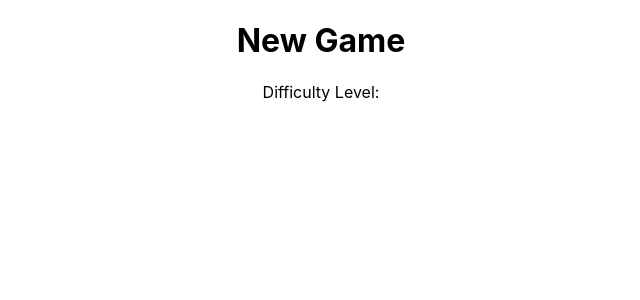
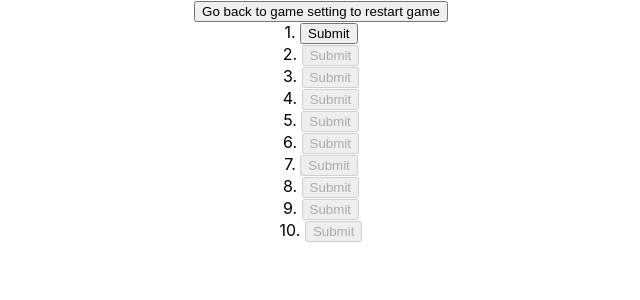
Before and after one commit to EmmaBin/mastermind_2.0, a React (Create React App) app in the folder mindgame-frontend/: page /game/1 in a window 1280 px wide. Shown: the top 300 px of the page, without its empty margins (319-959 px from the left). Built offline with nearby package versions, Linux system fonts and the light colour scheme.

Commit message:
created new component to hold a child component for user input

```diff
--- /dev/null
+++ b/mindgame-frontend/src/components/EachInput.jsx
@@ -0,0 +1,41 @@
+
+import * as React from 'react';
+import '../App.css';
+import Result from './Result'
+export default function EachInput({ index, difficulty, currentRound, handleSubmit }) {
+
+
+    const [correctNumber, setCorrectNumber] = React.useState(0);
+    const [correctLocation, setCorrectLocation] = React.useState(0);
+    //if current round is not equal to index, disable the input
+    const isDisabled = currentRound !== index;
+    const showResult = currentRound > index
+
+
+    function handleGuess(e) {
+        e.preventDefault();
+        console.log("here are inputs", e.target.value, typeof (e.target.value))
+        const result = handleSubmit(e);
+
+        if (result) {
+            setCorrectNumber(result.correctNumber);
+            setCorrectLocation(result.correctLocation);
+        }
+
+
+    }
+    return (
+        <div className='form'>
+            <form onSubmit={handleGuess}>
+                <label>{index + 1}. </label>
+                {Array.from({ length: difficulty }, (_, i) => <input key={i} type="number" className="inputField" min={0} max={9} name={i} required disabled={isDisabled} />)
+                }
+                <button type="submit" disabled={isDisabled} className='submit-btn'>Submit</button>
+                <div> {showResult ?
+                    <Result correctLocation={correctLocation} correctNumber={correctNumber} />
+                    : null}</div>
+
+            </form >
+        </div >
+    )
+}
--- a/mindgame-frontend/src/components/GameSetting.jsx
+++ b/mindgame-frontend/src/components/GameSetting.jsx
@@ -36,7 +36,7 @@ export default function GameSetting() {
                 localStorage.setItem("secret_code", data.secretCode);
                 localStorage.setItem('difficulty', difficulty);
                 console.log(data.gameId)
-                navigate(`/game/${data.gameId}`);
+                navigate(`/game/${data.gameId}`)
             } else {
                 alert(data.message)
             }
--- a/mindgame-frontend/src/components/NewGame.jsx
+++ b/mindgame-frontend/src/components/NewGame.jsx
@@ -1,20 +1,69 @@
 import * as React from 'react';
 import '../App.css';
+import { useNavigate } from 'react-router-dom';
+import checkAgainstCodes from '../utils/checkAgainstCodes';
+import EachInput from './EachInput';
+
 export default function NewGame() {
-
-    const [difficulty, setDifficulty] = React.useState(null);
+    const navigate = useNavigate();
+    const [currentRound, setCurrentRound] = React.useState(0)
+    const [difficulty, setDifficulty] = React.useState(null)
+    const [stillGoing, setStillGoing] = React.useState(true)
+    const [secretCode, setSecretCode] = React.useState("")
+    //check curr_round should <10
+    //after each guess:1. check against secret code: correct -> end game, redirect, delete storage, send date to backend
+    //                                               wrong   -> if still can going, feedback, if can't going, redirect, delete storage, send date to backend
 
     React.useEffect(() => {
         const storedDifficulty = localStorage.getItem('difficulty');
-        if (storedDifficulty) {
+        const storedSecretCode = localStorage.getItem("secret_code")
+        if (storedDifficulty && storedSecretCode) {
             setDifficulty(storedDifficulty);
+            setSecretCode(storedSecretCode);
         }
     }, []);
 
+    function handleSubmit(e) {
+        e.preventDefault()
+
+        const newForm = new FormData(e.target)
+        // using ... turn the iterators into arr
+        const currentGuess = [...newForm.values()]
+        if (currentGuess.length === difficulty) {
+
+            setCurrentRound((prev) => prev + 1)
+            const { correctNumber, correctLocation } = checkAgainstCodes(currentGuess, secretCode)
+            console.log("correct number is", correctNumber, "correct Location", correctLocation)
+            checkWinningCondition(correctLocation)
+            return ({ correctLocation, correctNumber })
+        }
+    }
+
+    function checkWinningCondition(correctLocation) {
+        if (correctLocation === difficulty) {
+            setStillGoing(false)
+            setCurrentRound(-1)
+            localStorage.removeItem('secret_code');
+            localStorage.removeItem('difficulty');
+            navigate('/game');
+        }
+    }
+
     return (
         <div>
-            <h1>New Game</h1>
-            <p>Difficulty Level: {difficulty}</p>
+            <button onClick={() => navigate("/game")}>Go back to game setting to restart game</button>
+            {
+
+                Array.from({ length: 10 }, (_, index) => <EachInput
+                    key={index}
+                    difficulty={difficulty}
+                    currentRound={currentRound}
+                    handleSubmit={handleSubmit}
+                    index={index}
+                    stillGoing={stillGoing} />)
+
+            }
+
 
         </div>
     );
--- /dev/null
+++ b/mindgame-frontend/src/components/Result.jsx
@@ -0,0 +1,7 @@
+export default function Result({ correctNumber, correctLocation }) {
+    return (
+        <div>
+            You have <span className="number">{correctNumber}</span> correct {correctNumber > 1 ? "numbers" : "number"}  and <span className="number">{correctLocation}</span> correct {correctLocation > 1 ? "locations" : "location"}.
+        </div>
+    )
+}
--- /dev/null
+++ b/mindgame-frontend/src/utils/checkAgainstCodes.js
@@ -0,0 +1,27 @@
+export default function checkAgainstCodes(secretCodes, currentGuess) {
+    let correctNumber = 0
+    let correctLocation = 0
+    let tempDict = {}
+
+    for (const number of secretCodes) {
+        tempDict[number] = 0
+    }
+    for (const number of secretCodes) {
+        tempDict[number]++
+    }
+
+    for (let i = 0; i < currentGuess.length; i++) {
+        const currentNumber = currentGuess[i]
+        if (currentNumber in tempDict && tempDict[currentNumber] > 0) {
+            correctNumber++;
+            tempDict[currentNumber]--
+        }
+
+        if (currentNumber === secretCodes[i]) {
+            correctLocation++
+        }
+    }
+
+
+    return { correctNumber, correctLocation }
+}
```
